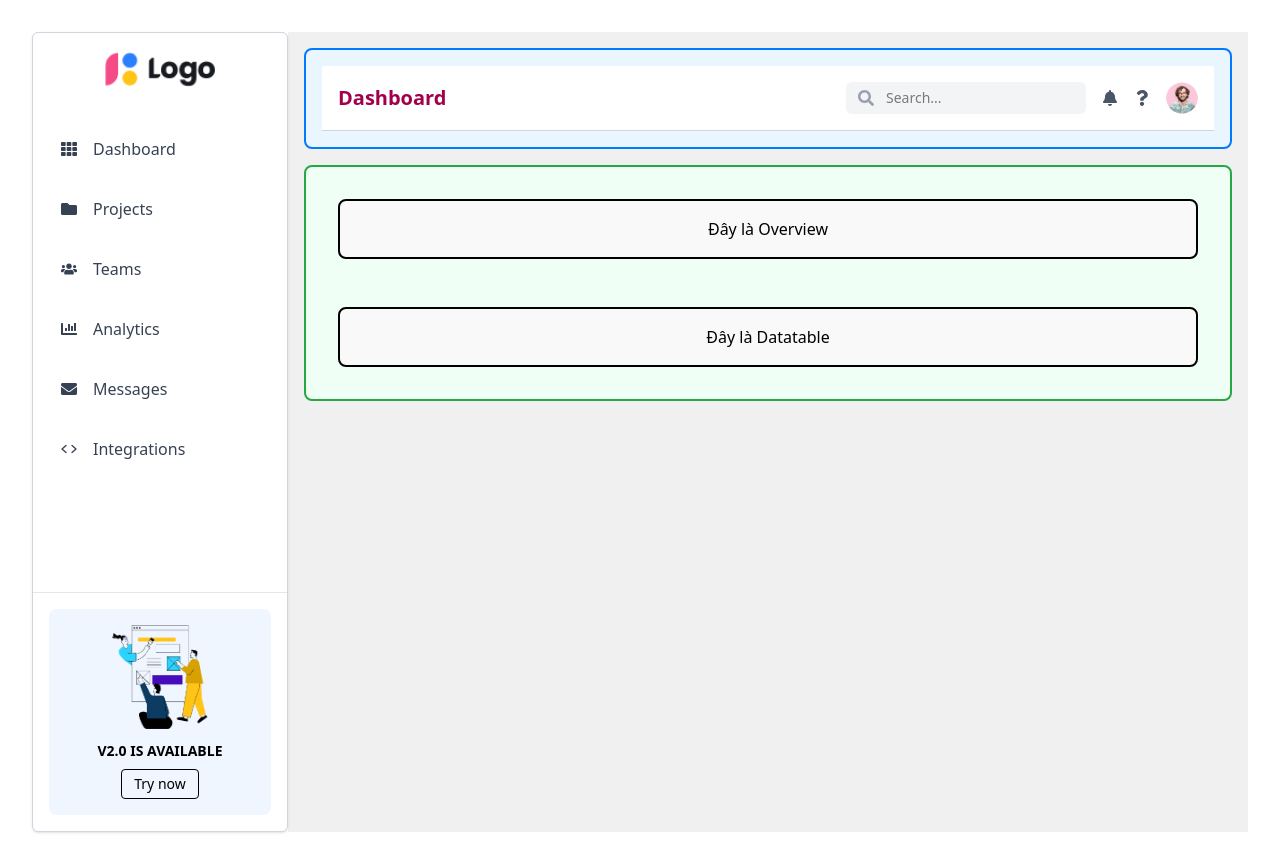
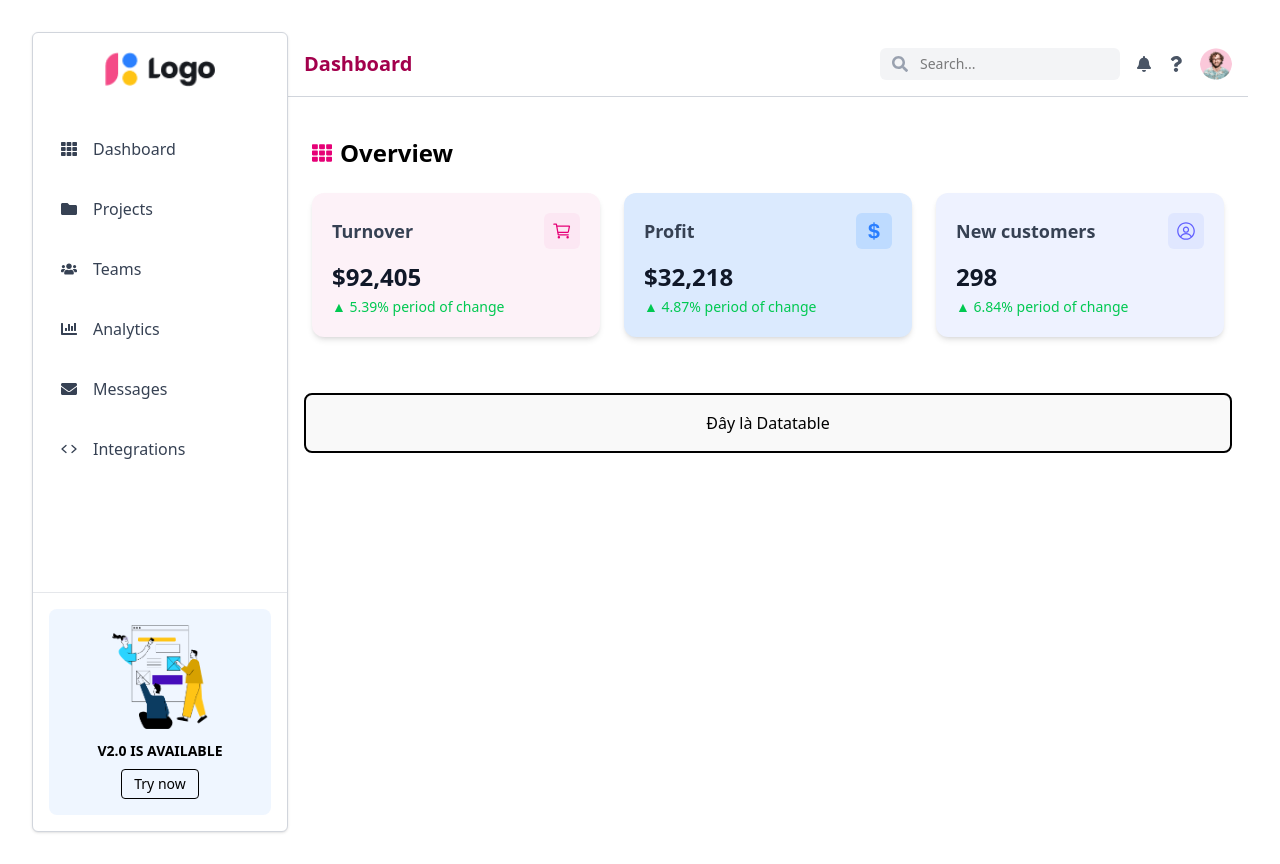
Before and after one commit to nghstudent/nguyenngochien22000865tuan07, a React (Vite) app: page / in a window 1280 px wide. Built offline with nearby package versions, Linux system fonts and the light colour scheme; the HTML template or start-up script is replaced by a standard one.

Commit message:
update minh chung 2. API Overview

```diff
--- a/src/components/Overview.jsx
+++ b/src/components/Overview.jsx
@@ -3,79 +3,74 @@ import { FaTh } from "react-icons/fa";
 import { IoCartOutline, IoLogoUsd } from "react-icons/io5";
 import { RxAvatar } from "react-icons/rx";
 
-// const StatCard = ({ label, value, icon, percent, color }) => (
-//   <div className={`p-5 rounded-xl shadow-md ${color.bg}`}>
-//     <div className="flex justify-between items-center">
-//       <h4 className="text-lg font-semibold text-gray-700">{label}</h4>
-//       <div className={`p-2 rounded-md ${color.iconBg}`}>
-//         {icon}
-//       </div>
-//     </div>
-//     <p className="text-2xl font-bold text-gray-900 mt-3 text-left">{value}</p>
-//     <p className="text-sm text-green-500 mt-1 text-left">
-//       ▲ {percent} period of change
-//     </p>
-//   </div>
-// );
-
-// const Overview = () => {
-//   const [data, setData] = useState(null);
-
-//   useEffect(() => {
-//     fetch("/data/dataThongKe.json")
-//       .then((res) => res.json())
-//       .then((json) => setData(json[0]))
-//       .catch((err) => console.error("Lỗi khi load dữ liệu:", err));
-//   }, []);
-
-//   if (!data) return <p className="text-center">Đang tải...</p>;
-
-//   return (
-//     <section className="p-6">
-//       <div className="flex items-center gap-2 mb-6">
-//         <FaTh className="text-pink-600 text-xl" />
-//         <h2 className="text-2xl font-bold">Overview</h2>
-//       </div>
-
-//       <div className="grid grid-cols-1 md:grid-cols-3 gap-6">
-//         <StatCard
-//           label="Turnover"
-//           value={`$${data.turnover.toLocaleString()}`}
-//           icon={<IoCartOutline className="text-xl text-pink-600" />}
-//           percent="5.39%"
-//           color={{ bg: "bg-pink-50", iconBg: "bg-pink-100" }}
-//         />
-//         <StatCard
-//           label="Profit"
-//           value={`$${data.profit.toLocaleString()}`}
-//           icon={<IoLogoUsd className="text-xl text-blue-500" />}
-//           percent="4.87%"
-//           color={{ bg: "bg-blue-100", iconBg: "bg-blue-200" }}
-//         />
-//         <StatCard
-//           label="New customers"
-//           value={data.newCustomer}
-//           icon={<RxAvatar className="text-xl text-indigo-500" />}
-//           percent="6.84%"
-//           color={{ bg: "bg-indigo-50", iconBg: "bg-indigo-100" }}
-//         />
-//       </div>
-//     </section>
-//   );
-// };
+const StatCard = ({ label, value, icon, percent, color }) => (
+  <div className={`p-5 rounded-xl shadow-md ${color.bg}`}>
+    <div className="flex justify-between items-center">
+      <h4 className="text-lg font-semibold text-gray-700">{label}</h4>
+      <div className={`p-2 rounded-md ${color.iconBg}`}>
+        {icon}
+      </div>
+    </div>
+    <p className="text-2xl font-bold text-gray-900 mt-3 text-left">{value}</p>
+    <p className="text-sm text-green-500 mt-1 text-left">
+      ▲ {percent} period of change
+    </p>
+  </div>
+);
 
 const Overview = () => {
+  const [data, setData] = useState(null);
+
+  // useEffect(() => {
+  //   fetch("/data/dataThongKe.json")
+  //     .then((res) => res.json())
+  //     .then((json) => setData(json[0]))
+  //     .catch((err) => console.error("Lỗi khi load dữ liệu:", err));
+  // }, []);
+  useEffect(() => {
+    fetch("/data/dataThongKe.json")
+      .then((res) => res.json())
+      .then((json) => {
+        console.log("Dữ liệu thống kê:", json[0]); // Hiện lên console
+        setData(json[0]);
+      })
+      .catch((err) => console.error("Lỗi khi load dữ liệu:", err));
+  }, []);
+
+
+  if (!data) return <p className="text-center">Đang tải...</p>;
+
   return (
-    <div style={{
-      border: '2px solid black',
-      padding: '16px',
-      borderRadius: '8px',
-      margin: '16px',
-      backgroundColor: '#f9f9f9',
-      textAlign: 'center'
-    }}>
-      <h1>Đây là Overview</h1>
-    </div>
+    <section className="p-6">
+      <div className="flex items-center gap-2 mb-6">
+        <FaTh className="text-pink-600 text-xl" />
+        <h2 className="text-2xl font-bold">Overview</h2>
+      </div>
+
+      <div className="grid grid-cols-1 md:grid-cols-3 gap-6">
+        <StatCard
+          label="Turnover"
+          value={`$${data.turnover.toLocaleString()}`}
+          icon={<IoCartOutline className="text-xl text-pink-600" />}
+          percent="5.39%"
+          color={{ bg: "bg-pink-50", iconBg: "bg-pink-100" }}
+        />
+        <StatCard
+          label="Profit"
+          value={`$${data.profit.toLocaleString()}`}
+          icon={<IoLogoUsd className="text-xl text-blue-500" />}
+          percent="4.87%"
+          color={{ bg: "bg-blue-100", iconBg: "bg-blue-200" }}
+        />
+        <StatCard
+          label="New customers"
+          value={data.newCustomer}
+          icon={<RxAvatar className="text-xl text-indigo-500" />}
+          percent="6.84%"
+          color={{ bg: "bg-indigo-50", iconBg: "bg-indigo-100" }}
+        />
+      </div>
+    </section>
   );
 };
 
--- a/src/pages/Dashboard.jsx
+++ b/src/pages/Dashboard.jsx
@@ -1,47 +1,14 @@
-// import Overview from '../components/Overview';
-// import DataTable from '../components/DataTable';
-// import Header from "../components/Header";
-
-// const Dashboard = () => {
-//   return (
-//     <div className="space-y-4 bg-white-50 min-h-screen">
-//       <Header />
-//       <div className="grid gap-4">
-//         <Overview />
-//         <DataTable />
-//       </div>
-//     </div>
-//   );
-// };
-
-// export default Dashboard;
-
 import Overview from '../components/Overview';
 import DataTable from '../components/DataTable';
 import Header from "../components/Header";
 
 const Dashboard = () => {
   return (
-    <div className="space-y-4 bg-white-50 min-h-screen" style={{ backgroundColor: '#f0f0f0', padding: '16px' }}>
-      <div style={{
-        border: '2px solid #007bff',
-        borderRadius: '8px',
-        padding: '16px',
-        backgroundColor: '#e9f5ff'
-      }}>
-        <Header />
-      </div>
-
-      <div style={{
-        border: '2px solid #28a745',
-        borderRadius: '8px',
-        padding: '16px',
-        backgroundColor: '#f0fff5'
-      }}>
-        <div className="grid gap-4">
-          <Overview />
-          <DataTable />
-        </div>
+    <div className="space-y-4 bg-white-50 min-h-screen">
+      <Header />
+      <div className="grid gap-4">
+        <Overview />
+        <DataTable />
       </div>
     </div>
   );
```
Also changed, not shown: MinhChung/02.API Overview.png (added).
